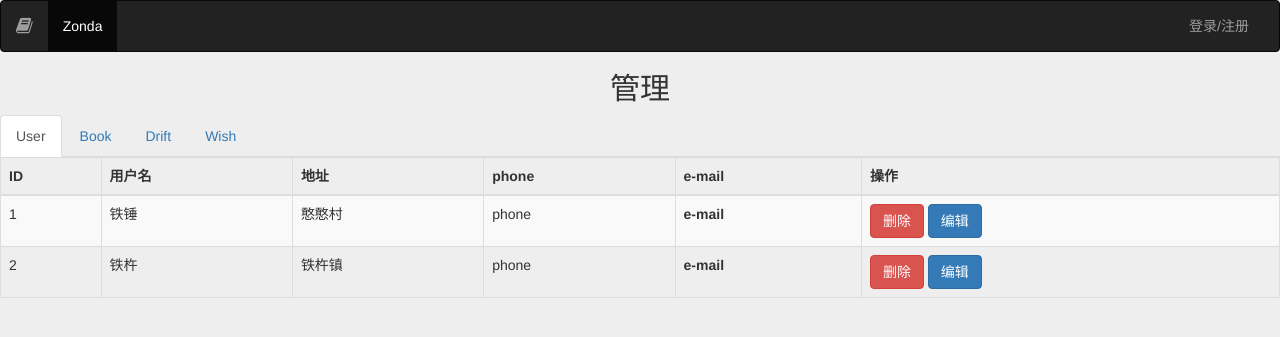
After one commit to MoCuishle28/python-practice, a Flask app: page /root in a window 1280 px wide. The commit adds this page. Shown: the top 337 px of the page. Run offline with Flask 2, Linux system fonts and the light colour scheme; some libraries are stand-ins or nearby versions.

Commit message:
a few finishing touches...

```diff
--- a/DBMS_Simulate/sql_function.py
+++ b/DBMS_Simulate/sql_function.py
@@ -369,7 +369,7 @@ class SQL_Func(object):
 		table_dict_list,old_data_list,new_field_list, name_to_index, old_table_dict_list = Helper.load_dict_and_data(cls.curr_database, table_name_list, cls.tables_set, items_list)
 
 		if len(table_name_list) > 1:	# 如果有多个表
-			table_dict, old_data = Helper.descartes(table_dict_list, old_data_list)		# 进行笛卡儿积
+			table_dict, old_data = Helper.cartesian_product(table_dict_list, old_data_list)
 		else:							# 否则单个表处理
 			table_dict = table_dict_list
 			old_data = old_data_list
--- a/project1/app/templates/base.html
+++ b/project1/app/templates/base.html
@@ -72,6 +72,9 @@
           <li class="active"><a href="{{url_for('web.driftList')}}">你的Drift</a></li>
           <li class="active"><a href="{{url_for('web.heart')}}">热榜</a></li>
           {% endif %}
+          {% if username == 'root' %}
+          <li class="active"><a href="{{url_for('web.root')}}">管理</a></li>
+          {% endif %}
       </ul>
 
       <ul class="nav navbar-nav navbar-right">
--- /dev/null
+++ b/project1/app/templates/root.html
@@ -0,0 +1,159 @@
+{% extends "base.html" %}
+
+{% block head %}
+    {{ super() }}
+	<title>管理员页面</title>
+{% endblock %}
+
+{% block content %}
+{{super()}}
+
+<h2 align="center">管理</h2>
+
+<div>
+	<!-- Nav tabs -->
+	<ul class="nav nav-tabs" role="tablist">
+		<li role="presentation" class="active">
+			<a href="#User" data-toggle="tab">User</a>
+		</li>
+
+		<li role="presentation">
+			<a href="#Book" data-toggle="tab">Book</a>
+		</li>
+
+		<li role="presentation">
+			<a href="#messages" data-toggle="tab">Drift</a>
+		</li>
+
+		<li role="presentation">
+			<a href="#settings" data-toggle="tab">Wish</a>
+		</li>
+	 </ul>
+
+	<!-- Tab panes -->
+	<div class="tab-content">
+
+		<div role="tabpanel" class="tab-pane active" id="User">
+			<div class="table-responsive">
+				<!-- 表格 class="table" table-bordered加上边框 table-striped加上隔行变色 table-hover鼠标悬停效果 -->
+				<form action="#" method="post">
+				<table class="table table-bordered table-striped table-hover">
+					<thead>
+						<tr>
+							<th>ID</th>
+							<th>用户名</th>
+							<th>地址</th>
+							<th>phone</th>
+							<th>e-mail</th>
+							<th>操作</th>
+						</tr>
+					</thead>
+
+					<tbody>
+						<tr>
+							<td>1</td>
+							<td>铁锤</td>
+							<td>憨憨村</td>
+							<td>phone</td>
+							<th>e-mail</th>
+							<td><button class="btn btn-danger" type="submit">删除</button> <button class="btn btn-primary">编辑</button></td>
+						</tr>
+
+						<tr>
+							<td>2</td>
+							<td>铁杵</td>
+							<td>铁杵镇</td>
+							<td>phone</td>
+							<th>e-mail</th>
+							<td><button class="btn btn-danger" type="submit">删除</button> <button class="btn btn-primary">编辑</button></td>
+						</tr>
+					</tbody>
+				</table>
+				</form>
+			</div>
+		</div>
+
+		<div role="tabpanel" class="tab-pane" id="Book">
+			<div class="table-responsive">
+				<table class="table table-bordered table-striped table-hover">
+					<thead>
+						<tr>
+							<th>ID</th>
+							<th>Title</th>
+							<th>author</th>
+							<th>publisher</th>
+							<th>操作</th>
+						</tr>
+					</thead>
+
+					<tbody>
+						<tr>
+							<td>1</td>
+							<td>铁锤宝典</td>
+							<td>铁锤</td>
+							<td>铁锤出版社</td>
+							<td><button class="btn btn-danger" type="submit">删除</button> <button class="btn btn-primary">编辑</button></td>
+						</tr>
+					</tbody>
+				</table>
+			</div>
+		</div>
+
+	    <div role="tabpanel" class="tab-pane" id="messages">
+	    	<div class="table-responsive">
+				<table class="table table-bordered table-striped table-hover">
+					<thead>
+						<tr>
+							<th>#</th>
+							<th>姓名</th>
+							<th>爱好</th>
+							<th>操作</th>
+						</tr>
+					</thead>
+
+					<tbody>
+						<tr>
+							<td>1</td>
+							<td>铁锤</td>
+							<td>发憨憨</td>
+							<td><button class="btn btn-danger">删除</button> <button class="btn btn-primary">编辑</button></td>
+						</tr>
+					</tbody>
+				</table>
+			</div>
+	    </div>
+
+	    <div role="tabpanel" class="tab-pane" id="settings">
+	    	<div class="table-responsive">
+				<table class="table table-bordered table-striped table-hover">
+					<thead>
+						<tr>
+							<th>#</th>
+							<th>姓名</th>
+							<th>爱好</th>
+							<th>操作</th>
+						</tr>
+					</thead>
+
+					<tbody>
+						<tr>
+							<td>1</td>
+							<td>铁锤</td>
+							<td>发憨憨</td>
+							<td><button class="btn btn-danger">删除</button> <button class="btn btn-primary">编辑</button></td>
+						</tr>
+					</tbody>
+				</table>
+			</div>
+		</div>
+
+	</div>
+</div>
+
+
+
+{% endblock %}
+
+{% block scripts %}
+{{super()}}
+{% endblock %}
--- a/project1/app/web/main.py
+++ b/project1/app/web/main.py
@@ -272,3 +272,9 @@ def heart():
 	if session.get('username'):
 		username = session.get('username')
 	return render_template('count.html', bookList=books_list, username=username)
+
+
+@web.route('/root')
+def root():
+	username = session.get('username')
+	return render_template('root.html', username=username)
```
Also changed, not shown: DBMS_Simulate/helper.py (+17 -18 lines), 1 other file.
